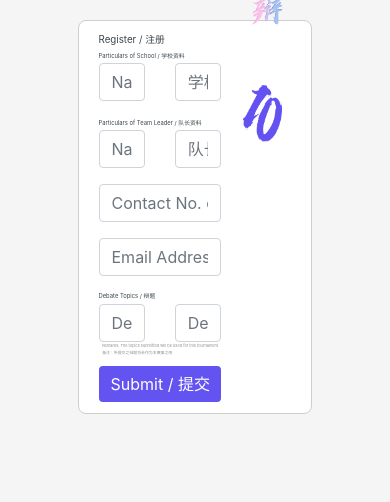
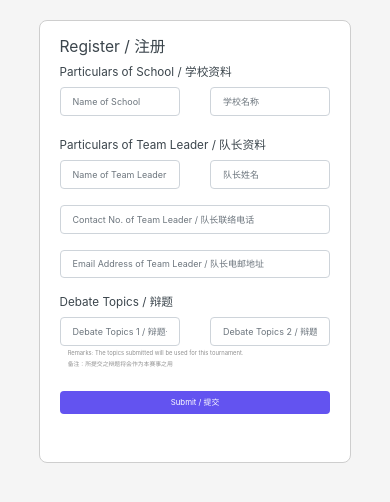
Before and after one commit to wjwen5/apicdt-website, a plain HTML site: page page/register.html in a window 390 px wide. Drawn offline with Linux system fonts and the light colour scheme; a web font is replaced by a local one.

Commit message:
Adding responsive css for register page

```diff
--- a/css/register.css
+++ b/css/register.css
@@ -90,24 +90,24 @@ html,body
   background-color: #6353F0;
   border: none;
   margin-top:5%;
+  font-size:1.3vw;
 }
 
 .logo{
   padding-left: 5%;
-  padding-top:15%;
-
+  padding-top:12%;
+  /* height:50%; */
 }
 
 .ten-logo{
-	position:relative;
+	position:absolute;
 	z-index: 1;
 }
 
 .bian-logo{
-	position: relative;
+	position:absolute;
 	z-index: 2;
-	left:10%;
-	top:-50%;
+	right:-5%;
 }
 
 .remarks{
@@ -116,3 +116,35 @@ html,body
   padding-left: 3%;
   margin-top:1%;
 }
+
+.form-control{
+  font-size: 1vw;
+}
+
+@media screen and (max-width:768px){
+	.bian-logo{
+		display:none;
+	}
+	.ten-logo{
+    display:none;
+  }
+  .main_block{
+    width:80%;
+  }
+  .register_header{
+    font-size: 4vw;
+  }
+  .form-control{
+    font-size: 2.3vw;
+    height: 1.8rem;
+  }
+  .formHeader{
+    font-size: 3vw;
+  }
+  .btn{
+    font-size:2vw;
+  }
+  .remarks{
+    font-size:1.5vw;
+  }
+}
--- a/page/register.html
+++ b/page/register.html
@@ -16,7 +16,7 @@
     <div class="container main_block" >
       <div class="register_header">Register / 注册</div>
       <div class="regBlock row">
-        <form class="col-8 regForm ">
+        <form class="col-md-8 col-12 regForm ">
           <div class="school container">
             <div class="schoolPart formHeader" > Particulars of School / 学校资料</div>
             <div class="row schoolPartForm">
```
